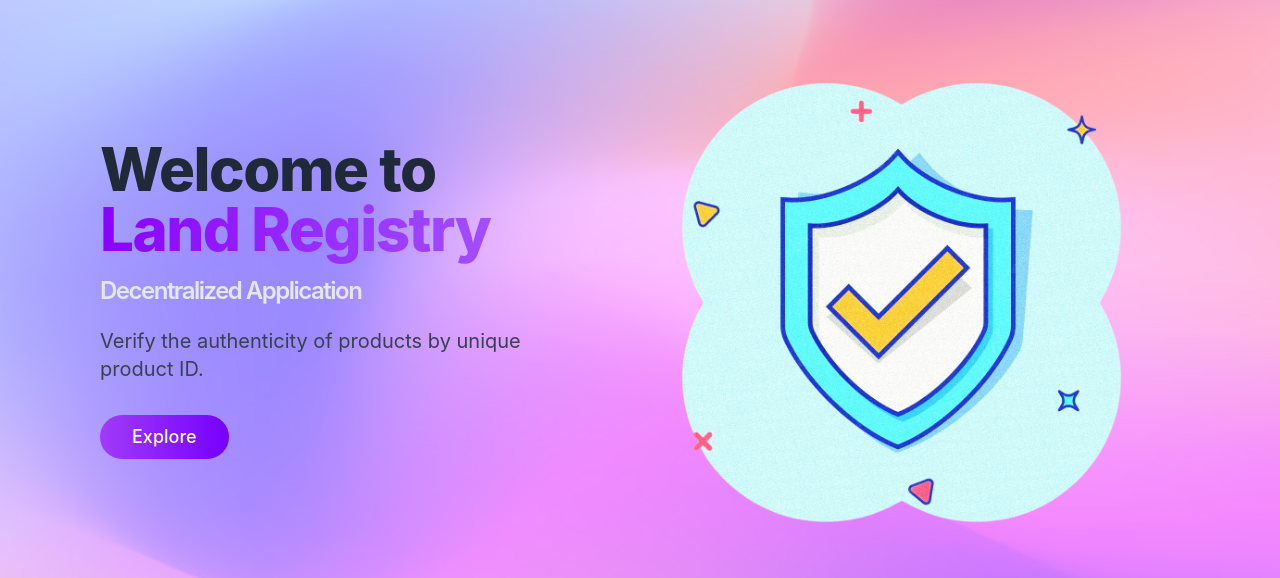
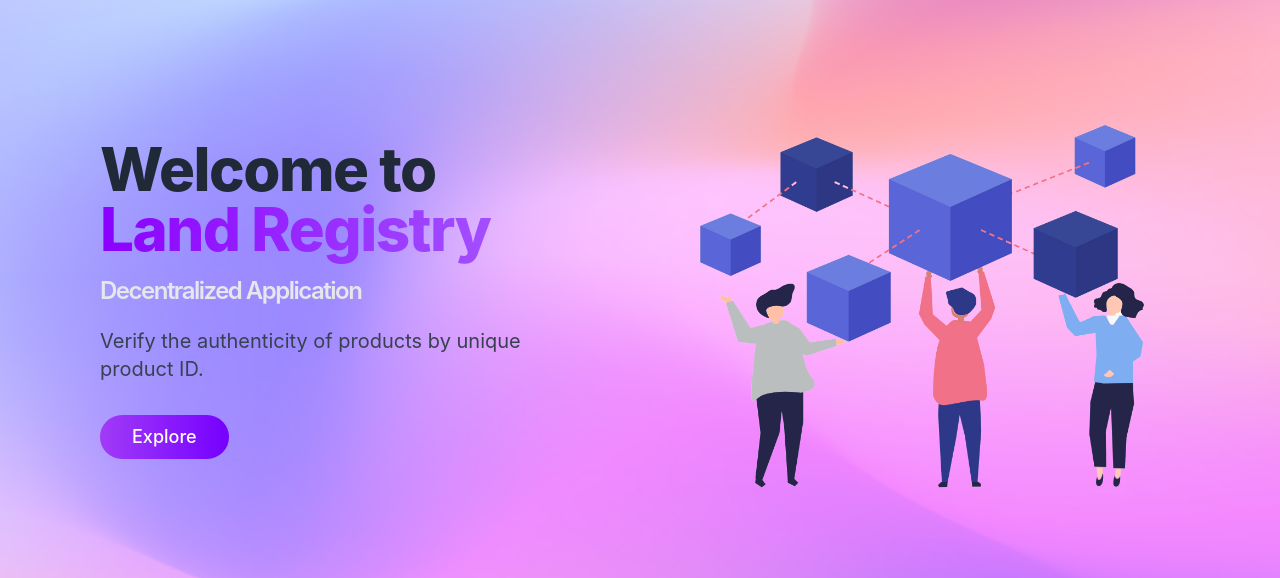
Before and after one commit to neel-ds/TrustID, a Next.js app: page / in a window 1280 px wide. Shown: the part 135-713 px from the top of the page. Built offline with nearby package versions, Linux system fonts and the light colour scheme; what wagmi would draw is missing.

Commit message:
added vector image for home page and change Textarea to input of Description field

```diff
--- a/src/pages/addproduct.tsx
+++ b/src/pages/addproduct.tsx
@@ -151,14 +151,15 @@ const Addproduct: NextPage = () => {
                           <Input
                             id="productname"
                             name="productname"
-                            label="Owner' Address"
+                            label="Owner's Address"
                             placeholder="Enter Your Address"
                             onChange={handleData}
                           />
 
-                          <Textarea
+                          <Input
                             id="description"
                             name="description"
+                            type="textarea"
                             label="Description"
                             placeholder="Description"
                             onChange={handleData}
@@ -167,7 +168,6 @@ const Addproduct: NextPage = () => {
                             id="description"
                             name="description"
                             label="Property dimensions"
-                            type="textarea"
                             placeholder="Enter the dimensions of your land"
                             onChange={handleData}
                           />
--- a/src/pages/index.tsx
+++ b/src/pages/index.tsx
@@ -61,7 +61,7 @@ const Home: NextPage = () => {
             </div>
           </div>
           <div className="md:flex hidden my-auto w-[30%] md:w-[60%] ml-10 items-end">
-            <Image src="/vector.png" width="500" height="500" className='ml-10' alt="Banner" />
+            <Image src="/vector.png" width="600" height="500" className='ml-10' alt="Banner" />
           </div>
         </div>
 
```
Also changed, not shown: public/vector.png.
